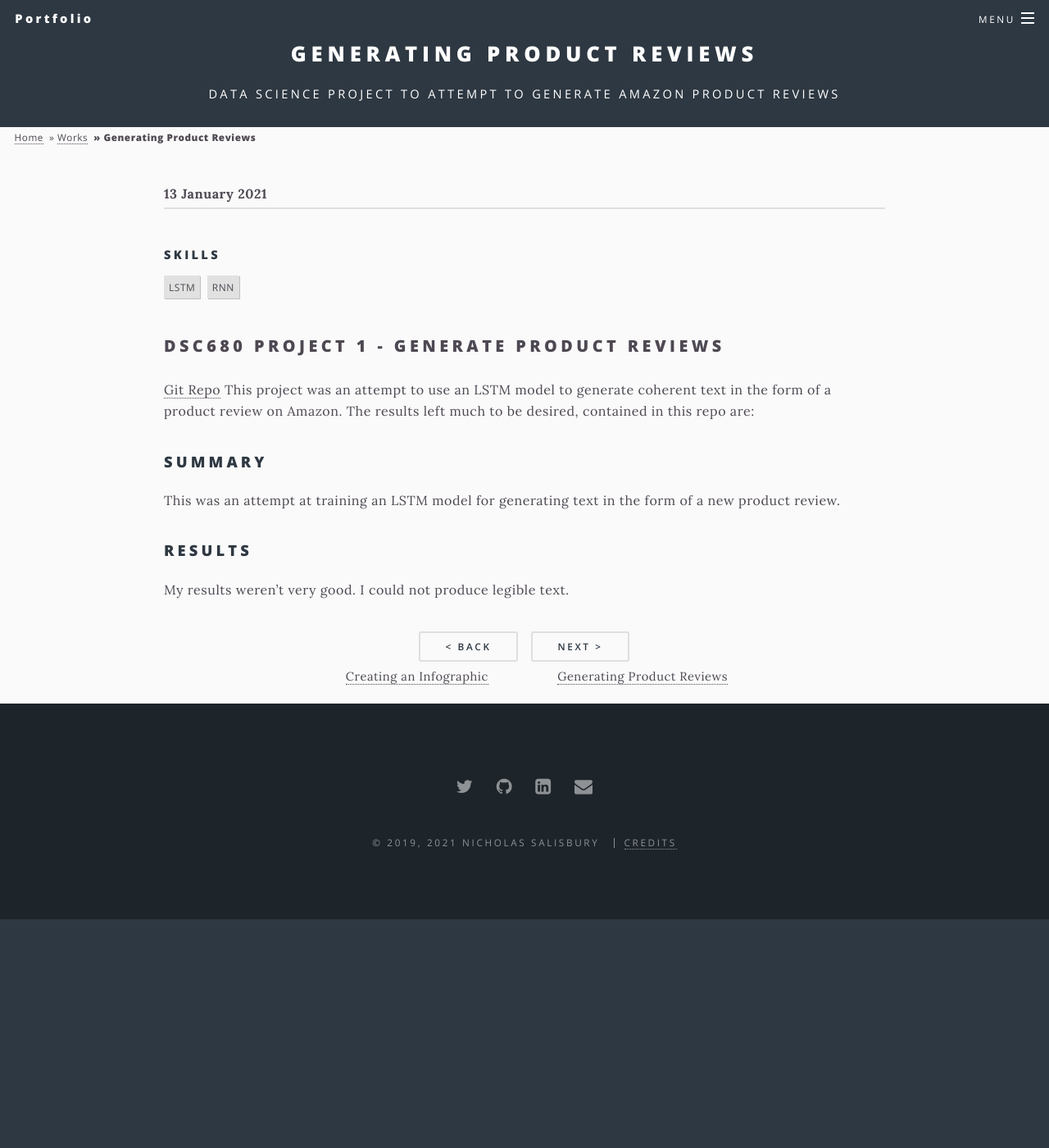
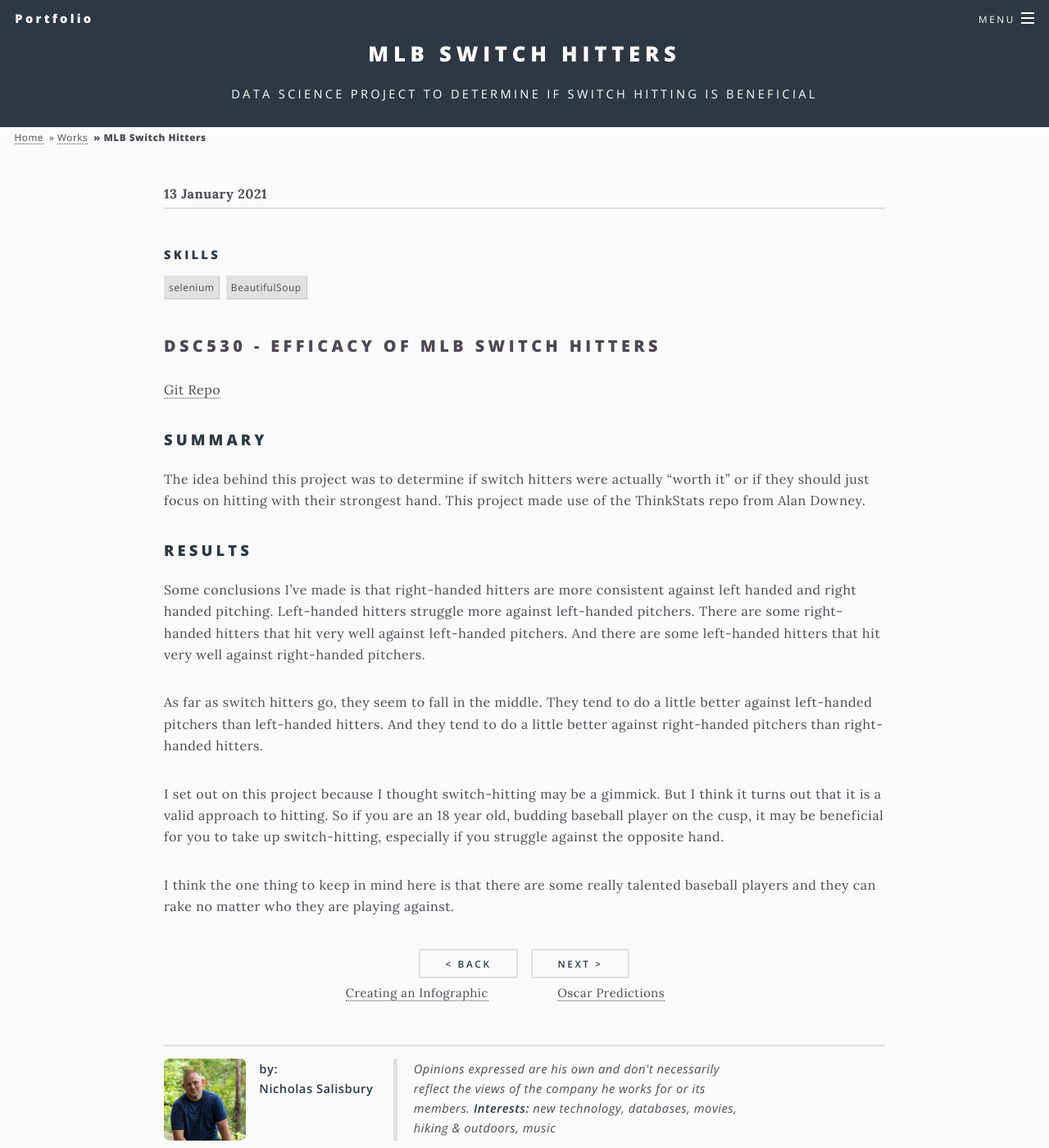
Before and after one commit to nps1984/nps1984.github.io, a Jekyll site: the page built from _posts/2021-01-13-mlb-switch-hitters.md, in a window 1280 px wide and 1400 px high. Shown: the whole window at 82% size. Built offline with Jekyll 4.4.1, drawn with Linux system fonts in a browser that asks for light colours.

Commit message:
final modifications

```diff
--- a/_posts/2021-01-13-mlb-switch-hitters.md
+++ b/_posts/2021-01-13-mlb-switch-hitters.md
@@ -1,23 +1,41 @@
 ---
-title: Generating Product Reviews
-excerpt: Data science project to attempt to generate amazon product reviews
+title: MLB Switch Hitters
+excerpt: Data science project to determine if switch hitting is beneficial
 priority: 1
+author: nps1984
 categories:
   - works
 tags:
-  - LSTM
-  - RNN
+  - selenium
+  - BeautifulSoup
 #date/lastmod are optional
 date: 2021-01-13 14:44:22 -0500
 lastmod: 2021-01-13 14:44:22 -0500
 ---
 
-# DSC680 Project 1 - Generate Product Reviews
-[Git Repo](https://github.com/nps1984/DSC680/tree/main/generate-product-reviews)
-This project was an attempt to use an LSTM model to generate coherent text in the form of a product review on Amazon. The results left much to be desired, contained in this repo are:
+# DSC530 - Efficacy of MLB Switch Hitters
+[Git Repo](https://github.com/nps1984/DSC530/tree/master/mlb-switch-hitters)
 
 ## Summary
-This was an attempt at training an LSTM model for generating text in the form of a new product review.
+The idea behind this project was to determine if switch hitters were actually
+"worth it" or if they should just focus on hitting with their strongest hand.
+This project made use of the ThinkStats repo from Alan Downey.
 
 ## Results
-My results weren't very good. I could not produce legible text.
+Some conclusions I've made is that right-handed hitters are more consistent against
+left handed and right handed pitching. Left-handed hitters struggle more against
+left-handed pitchers. There are some right-handed hitters that hit very well against
+left-handed pitchers. And there are some left-handed hitters that hit very well against
+right-handed pitchers.
+
+As far as switch hitters go, they seem to fall in the middle. They tend to do a little
+better against left-handed pitchers than left-handed hitters. And they tend to do a
+little better against right-handed pitchers than right-handed hitters.
+
+I set out on this project because I thought switch-hitting may be a gimmick.
+But I think it turns out that it is a valid approach to hitting.
+So if you are an 18 year old, budding baseball player on the cusp, it may be beneficial
+for you to take up switch-hitting, especially if you struggle against the opposite hand.
+
+I think the one thing to keep in mind here is that there are some really talented
+baseball players and they can rake no matter who they are playing against.
--- a/_posts/2021-01-13-oscar-predictions.md
+++ b/_posts/2021-01-13-oscar-predictions.md
@@ -1,23 +1,29 @@
 ---
-title: Generating Product Reviews
-excerpt: Data science project to attempt to generate amazon product reviews
+title: Oscar Predictions
+excerpt: Data science project to attempt to predict Oscar Winners
 priority: 1
 categories:
   - works
 tags:
-  - LSTM
-  - RNN
+  - RMarkdown
+  - Postgres
 #date/lastmod are optional
 date: 2021-01-13 14:44:22 -0500
 lastmod: 2021-01-13 14:44:22 -0500
 ---
 
-# DSC680 Project 1 - Generate Product Reviews
-[Git Repo](https://github.com/nps1984/DSC680/tree/main/generate-product-reviews)
-This project was an attempt to use an LSTM model to generate coherent text in the form of a product review on Amazon. The results left much to be desired, contained in this repo are:
+# DSC520 Oscar Predictions
+[Git Repo](https://github.com/nps1984/DSC520)
 
 ## Summary
-This was an attempt at training an LSTM model for generating text in the form of a new product review.
+This was one of my first major "data science" projects in my data science program. It was done in the R language, which admittedly I was very unfamiliar with.
+As you go through this, you will probably note that I didn't really know what I was doing in terms of data science. But I am highlighting this project because of a few things:
+* The R code is decent, especially for a beginner
+* It is (nearly) fully contained within the RMD file
+* It highlights my abilities with databases
 
 ## Results
-My results weren't very good. I could not produce legible text.
+As noted in the project files, working with these datasets in R was difficult for me.
+So I created a local postgresql database, imported the data and used SQL to extract
+the data in an easier to use format. The SQL is provided throughout the documentation.
+The process to build and import the data is not unfortunately.
```
